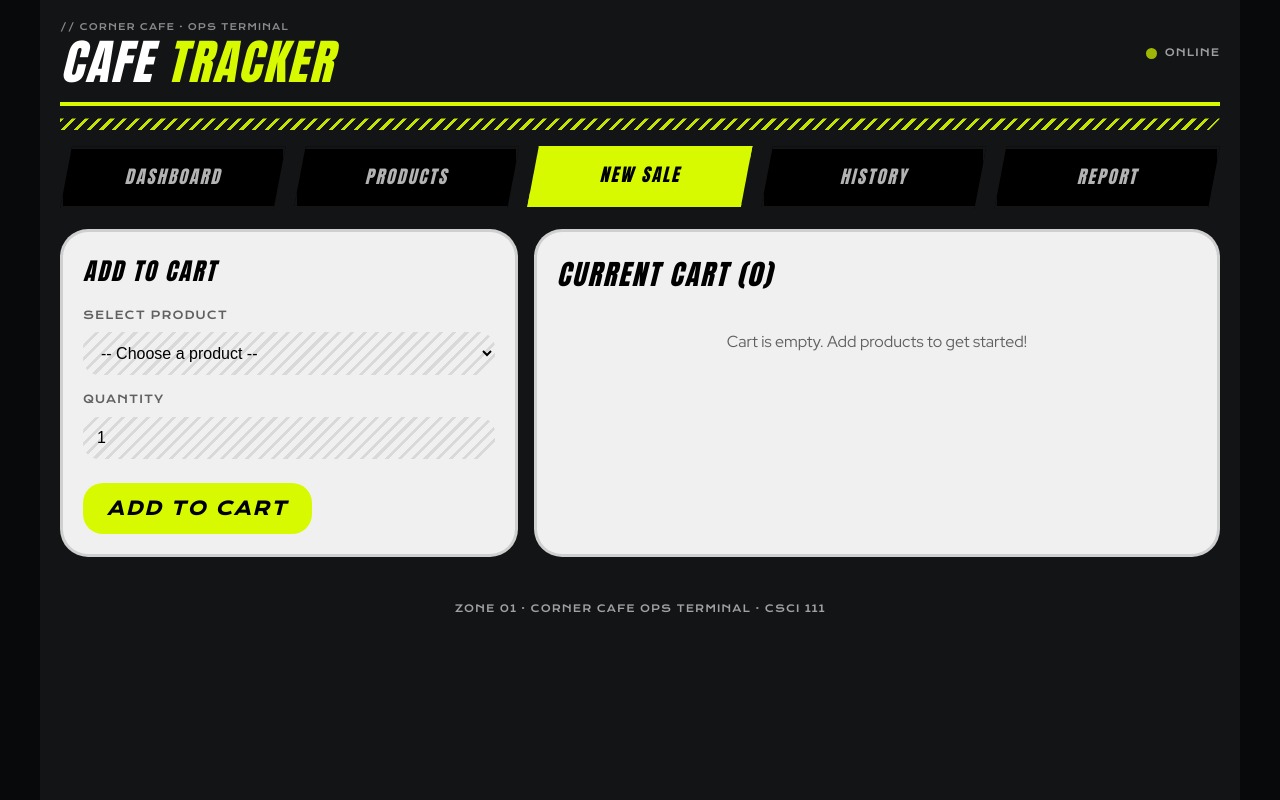
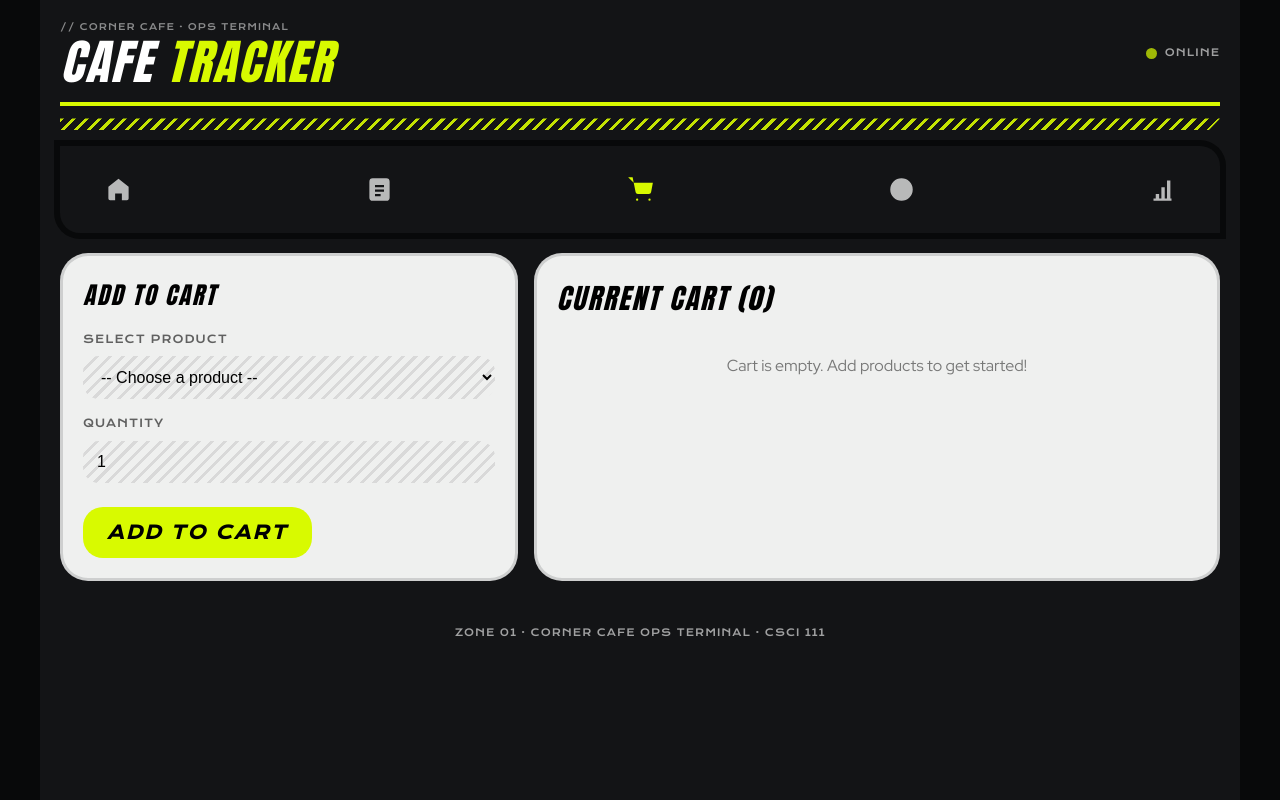
Before and after one commit to L30non/Corner-Business-Cafe-Sale-Tracker, a Flask app: page /sales/new in a window 1280 px wide. Run offline with Flask 3, Linux system fonts and the light colour scheme.

Commit message:
change website style

```diff
--- a/data.json
+++ b/data.json
@@ -2,7 +2,7 @@
   "catalog": {
     "Matcha Latte": {
       "price": 300,
-      "stock": 18,
+      "stock": 7,
       "category": "Drinks"
     }
   },
@@ -23,6 +23,40 @@
       "auto_discount": 0,
       "manual_discount": 0,
       "total": 600
+    },
+    {
+      "id": 2,
+      "date": "2026-11-06 22:05",
+      "lines": [
+        {
+          "item": "Matcha Latte",
+          "category": "Drinks",
+          "qty": 10,
+          "unit_price": 300,
+          "line_total": 3000
+        }
+      ],
+      "subtotal": 3000,
+      "auto_discount": 300,
+      "manual_discount": 300,
+      "total": 2700
+    },
+    {
+      "id": 3,
+      "date": "2026-11-07 11:24",
+      "lines": [
+        {
+          "item": "Matcha Latte",
+          "category": "Drinks",
+          "qty": 1,
+          "unit_price": 300,
+          "line_total": 300
+        }
+      ],
+      "subtotal": 300,
+      "auto_discount": 0,
+      "manual_discount": 0,
+      "total": 300
     }
   ],
   "discount_tiers": [
@@ -35,5 +69,5 @@
       5
     ]
   ],
-  "next_sale_id": 2
+  "next_sale_id": 4
 }
--- a/static/style.css
+++ b/static/style.css
@@ -125,40 +125,62 @@ header h1 span {
     50% { opacity: 0.3; }
 }
 
-/* Navigation */
-nav {
+/* Navigation - ZZZ Style */
+.zzz-nav {
     display: flex;
-    gap: 8px;
+    align-items: center;
+    justify-content: space-between;
+    gap: 0;
+    background: var(--ink);
+    border-radius: 0 20px 0 20px;
+    padding: 0 24px;
+    height: 87px;
     margin-bottom: 20px;
-    overflow-x: auto;
+    box-shadow: 0 0 0 6px var(--dark);
 }
 
-nav a {
-    flex: 1;
-    min-width: 120px;
-    background: #000;
+.zzz-nav a {
+    width: 68px;
+    height: 68px;
+    border-radius: 18px;
+    display: grid;
+    place-items: center;
+    position: relative;
+    transition: color 0.15s;
     color: rgba(255, 255, 255, 0.7);
-    border: 3px solid var(--ink);
-    padding: 14px 16px;
-    cursor: pointer;
-    font-size: 18px;
-    clip-path: polygon(12px 0, 100% 0, calc(100% - 12px) 100%, 0 100%);
-    transition: all 0.2s;
     text-decoration: none;
-    text-align: center;
-    display: block;
 }
 
-nav a.active {
-    background: var(--lime);
-    color: #000;
-    border-color: var(--lime);
-    transform: translateY(-2px);
+.zzz-nav a svg {
+    width: 27px;
+    height: 27px;
+    fill: currentColor;
 }
 
-nav a:hover:not(.active) {
-    color: #fff;
-    border-color: var(--lime);
+.zzz-nav a:hover {
+    color: var(--lime);
+}
+
+.zzz-nav a.active {
+    color: var(--lime);
+}
+
+@media (max-width: 640px) {
+    .zzz-nav {
+        padding: 0 12px;
+        height: 70px;
+        justify-content: space-around;
+    }
+
+    .zzz-nav a {
+        width: 56px;
+        height: 56px;
+    }
+
+    .zzz-nav a svg {
+        width: 22px;
+        height: 22px;
+    }
 }
 
 /* Flash Messages */
@@ -259,6 +281,27 @@ nav a:hover:not(.active) {
     color: rgba(0, 0, 0, 0.6);
     font-size: 14px;
     margin-bottom: 16px;
+}
+
+.panel .mono {
+    color: rgba(0, 0, 0, 0.6);
+}
+
+.panel th {
+    color: rgba(0, 0, 0, 0.7);
+}
+
+.panel td {
+    color: #000;
+}
+
+.panel a {
+    color: var(--org);
+    font-weight: 600;
+}
+
+.panel .empty-state {
+    color: rgba(0, 0, 0, 0.5);
 }
 
 /* Tables */
--- a/templates/base.html
+++ b/templates/base.html
@@ -18,12 +18,22 @@
         </header>
         <div class="stripe"></div>
 
-        <nav>
-            <a href="{{ url_for('dashboard') }}" class="disp {{ 'active' if request.endpoint == 'dashboard' else '' }}">Dashboard</a>
-            <a href="{{ url_for('products_page') }}" class="disp {{ 'active' if request.endpoint in ['products_page', 'add_product_route', 'update_stock_route', 'remove_product_route'] else '' }}">Products</a>
-            <a href="{{ url_for('new_sale_page') }}" class="disp {{ 'active' if request.endpoint == 'new_sale_page' else '' }}">New Sale</a>
-            <a href="{{ url_for('sales_history_page') }}" class="disp {{ 'active' if request.endpoint in ['sales_history_page', 'sale_detail_page'] else '' }}">History</a>
-            <a href="{{ url_for('report_page') }}" class="disp {{ 'active' if request.endpoint == 'report_page' else '' }}">Report</a>
+        <nav class="zzz-nav">
+            <a href="{{ url_for('dashboard') }}" class="{{ 'active' if request.endpoint == 'dashboard' else '' }}" aria-label="Dashboard" title="Dashboard">
+                <svg viewBox="0 0 24 24"><path d="M12 2.5 3 9.6V20a1.5 1.5 0 0 0 1.5 1.5H9v-6h6v6h4.5A1.5 1.5 0 0 0 21 20V9.6z"/></svg>
+            </a>
+            <a href="{{ url_for('products_page') }}" class="{{ 'active' if request.endpoint in ['products_page', 'add_product_route', 'update_stock_route', 'remove_product_route'] else '' }}" aria-label="Products" title="Products Catalog">
+                <svg viewBox="0 0 24 24"><path d="M6 2h12a3 3 0 0 1 3 3v14a3 3 0 0 1-3 3H6a3 3 0 0 1-3-3V5a3 3 0 0 1 3-3zm2 6v2h8V8zm0 4v2h8v-2zm0 4v2h5v-2z" fill-rule="evenodd"/></svg>
+            </a>
+            <a href="{{ url_for('new_sale_page') }}" class="{{ 'active' if request.endpoint == 'new_sale_page' else '' }}" aria-label="New Sale" title="New Sale / Checkout">
+                <svg viewBox="0 0 24 24"><circle cx="9" cy="21" r="1"/><circle cx="20" cy="21" r="1"/><path d="M1 1h4l2.68 13.39a2 2 0 0 0 2 1.61h9.72a2 2 0 0 0 2-1.61L23 6H6"/></svg>
+            </a>
+            <a href="{{ url_for('sales_history_page') }}" class="{{ 'active' if request.endpoint in ['sales_history_page', 'sale_detail_page'] else '' }}" aria-label="History" title="Sales History">
+                <svg viewBox="0 0 24 24"><path d="M12 2a10 10 0 1 0 10 10A10 10 0 0 0 12 2zm1 10.41V7h-2v7h5v-2z"/></svg>
+            </a>
+            <a href="{{ url_for('report_page') }}" class="{{ 'active' if request.endpoint == 'report_page' else '' }}" aria-label="Report" title="Revenue Report & Analytics">
+                <svg viewBox="0 0 24 24"><path d="M4 20h16v2H4zm2-4h3v4H6zm5-6h3v10h-3zm5-6h3v16h-3z"/></svg>
+            </a>
         </nav>
 
         {% with messages = get_flashed_messages(with_categories=true) %}
--- a/templates/sales.html
+++ b/templates/sales.html
@@ -37,7 +37,7 @@
         </table>
     </div>
     {% else %}
-    <p class="empty-state">No sales yet. <a href="{{ url_for('new_sale_page') }}" style="color: var(--lime);">Create your first sale</a>!</p>
+    <p class="empty-state">No sales yet. <a href="{{ url_for('new_sale_page') }}">Create your first sale</a>!</p>
     {% endif %}
 </div>
 {% endblock %}
```
Also changed, not shown: 1 other file.
